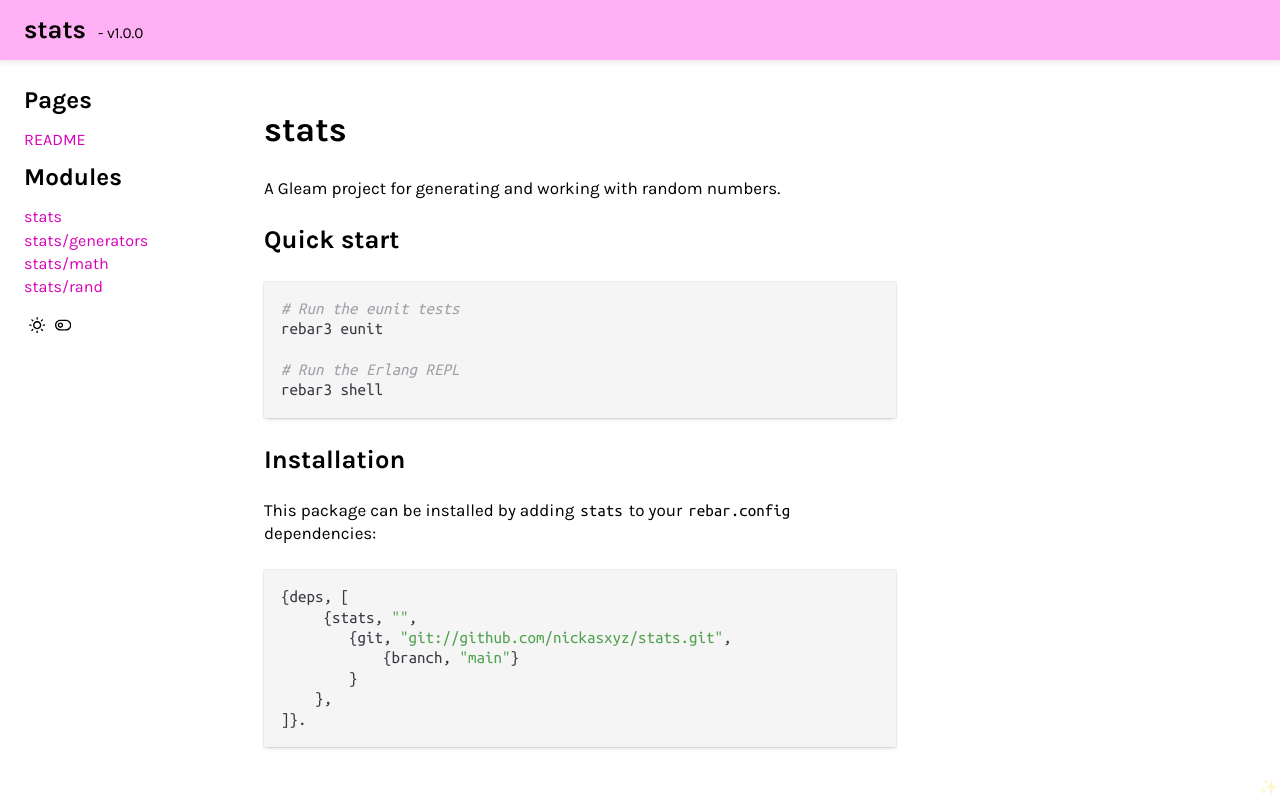
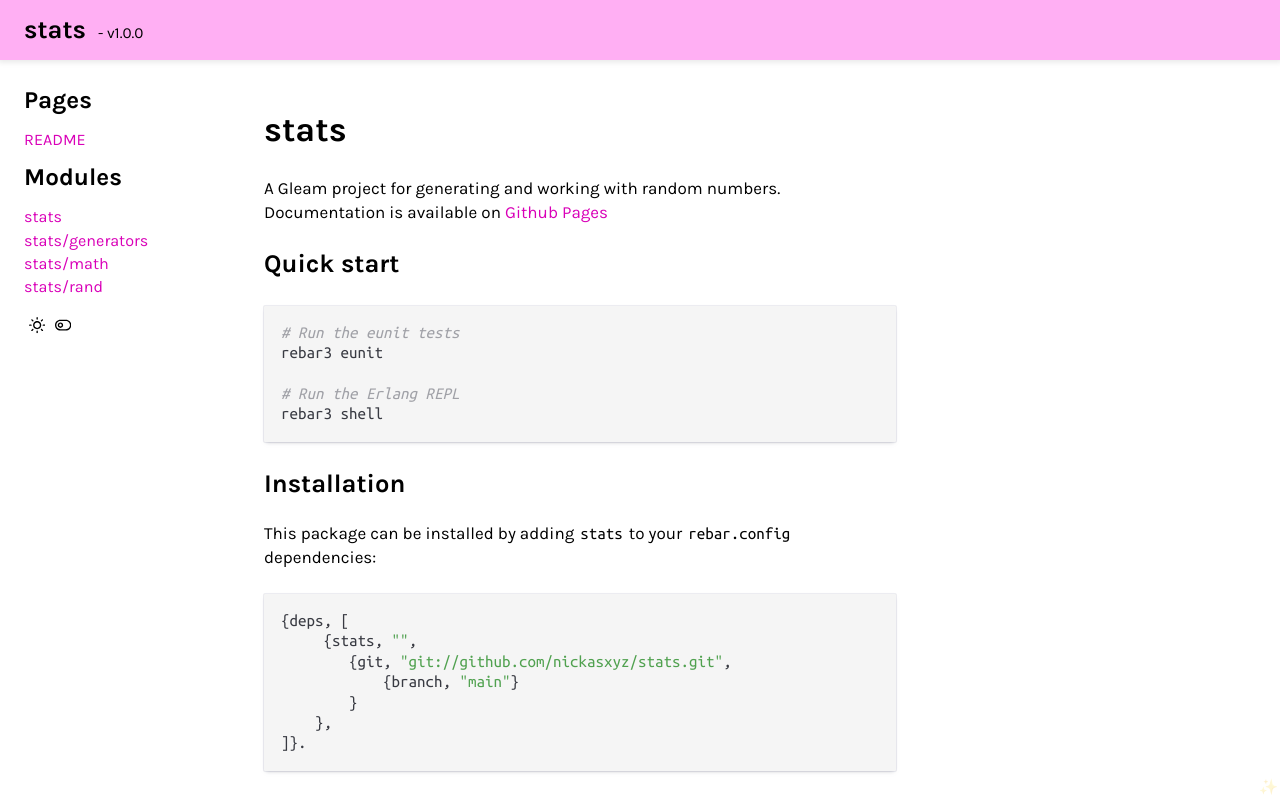
Before and after one commit to NicklasXYZ/gleam_stats, a plain HTML site: page docs/index.html in a window 1280 px wide. Drawn offline with nearby package versions, Linux system fonts and the light colour scheme; a script that the page names is missing.

Commit message:
Add docs to README

```diff
--- a/docs/index.html
+++ b/docs/index.html
@@ -213,7 +213,7 @@
       <main class="content">
 
 <h1>stats</h1>
-<p>A Gleam project for generating and working with random numbers.</p>
+<p>A Gleam project for generating and working with random numbers. Documentation is available on <a href="https://nicklasxyz.github.io/stats/">Github Pages</a> </p>
 <h2>Quick start</h2>
 <pre><code class="language-sh"># Run the eunit tests
 rebar3 eunit
```
Also changed, not shown: 1 other file.
